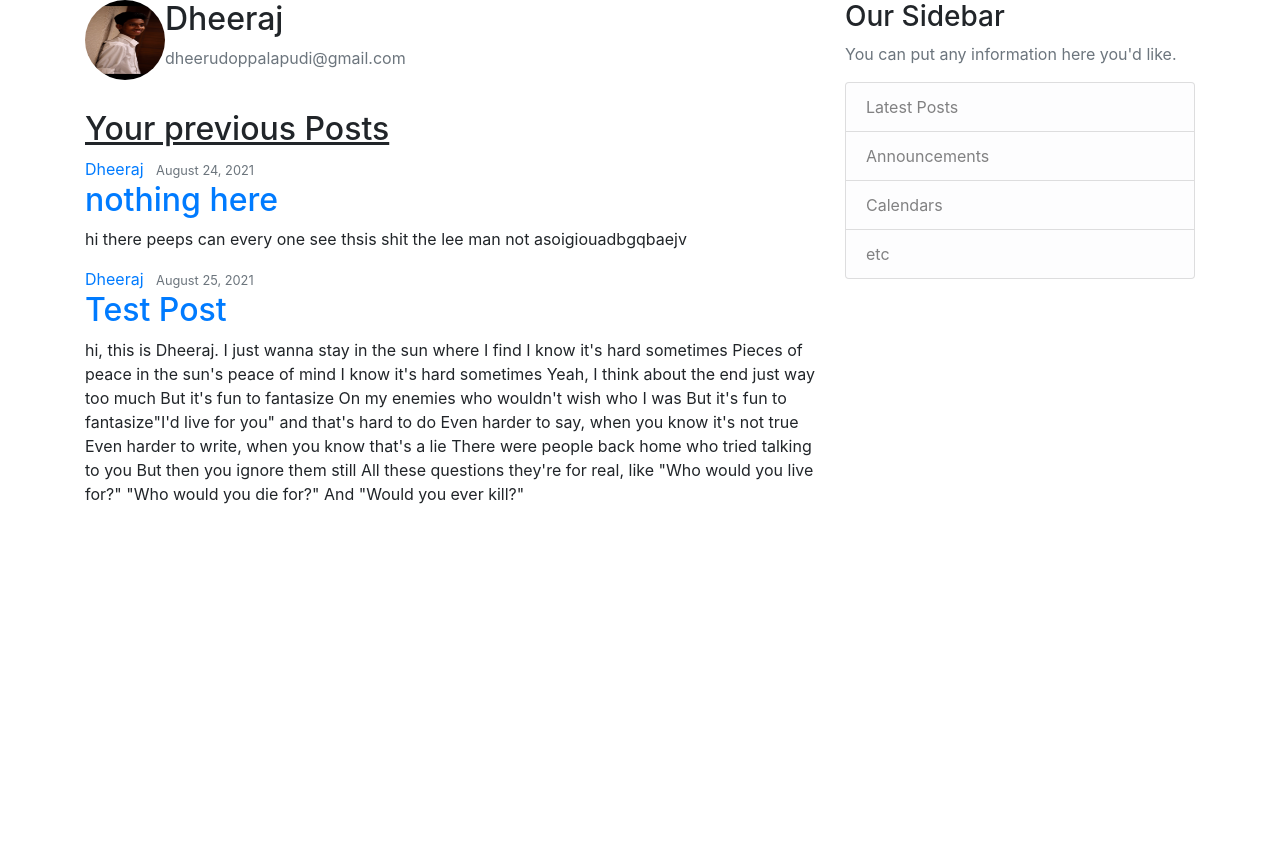
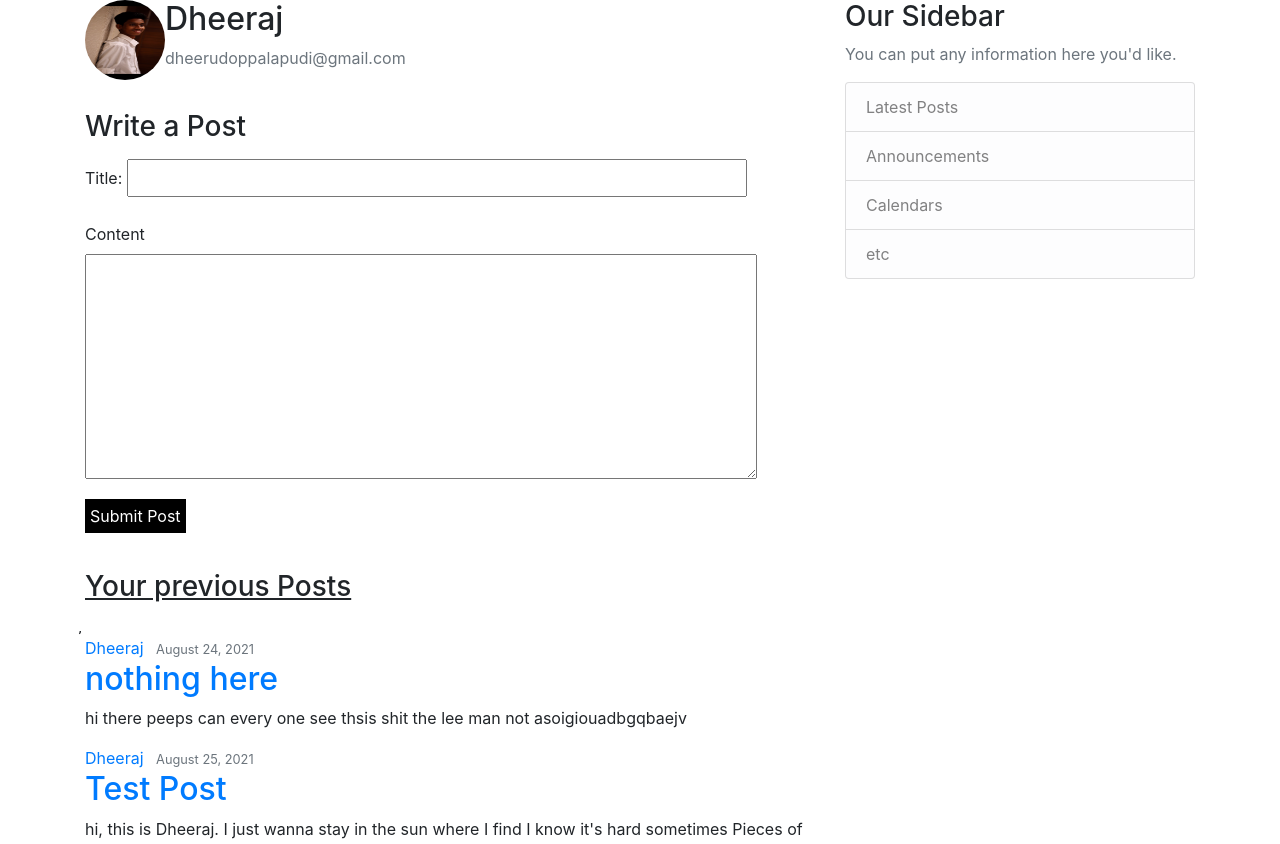
Before and after one commit to Dheerajdoppalapudi/Social-Network-Web-app, a Django app: a page that uses per_profile/users/templates/users/profile.html in a window 1280 px wide. Shown: the part 56-900 px from the top of the page. Before the commit the page ends 560 px from the top, so only its background shows below. Run offline with Django 3.2, Linux system fonts and the light colour scheme; a user stored in the database is signed in; data comes from the database, SQL or seed files in the repository; some libraries are stand-ins or nearby versions.

Commit message:
Update profile.html

```diff
--- a/per_profile/users/templates/users/profile.html
+++ b/per_profile/users/templates/users/profile.html
@@ -1,6 +1,42 @@
 {% extends "blog/base.html" %}
 {% load crispy_forms_tags %}
 {% block content %}
+<style>
+  *{
+    /* box-sizing: border-box; */
+  }
+  textarea {
+    width: 92%;
+    height: 50%;
+  }
+  .title-content{
+    display: block;
+  }
+  .write-post{
+    display: flex;
+    align-items: center;
+    justify-content: space-evenly;
+    height: 450px;
+    display: block;
+  }
+  .write-post button{
+    border: none;
+    background-color: black;
+    padding: 5px;
+    color: white;
+    margin-top: 20px;
+  }
+
+  .write-post input[type='text']{
+    width: 85%;
+    padding: 5px;
+  }
+  .write-post{
+    /* width: 100%;
+    height: 500px; */
+    /* border: 1px solid black; */
+  }
+</style>
 <div class="content-section">
   <div class="media">
     <img class="rounded-circle account-img" style="width: 80px; height: 80px" src="{{ user.profile.image.url }}">
@@ -11,7 +47,22 @@
   </div>
   <!-- FORM HERE -->
   <br>
-    <h2><u>Your previous Posts</u></h2>
+  <div class="write-post">
+
+    <form action="{% url 'addPost' %}" method="POST">
+      {% csrf_token %}
+      <h3 style="margin-bottom: 15px;">Write a Post</h3>
+      <div class="title-content">
+      <label>Title: </label>
+      <input type="text" id="title" name="title"></div><br>
+      <div class="content-area">
+      <label>Content</label>
+      <textarea id="data" name="data"></textarea>
+    </div>
+      <button type="submit">Submit Post</button>
+    </form>
+  </div>
+  <h3 style="margin-top: 10px;"><u>Your previous Posts</u></h3>̦
   {% for post in user_posts %}
   <article class="media content-section">
     <div class="media-body">
```
Lines whose indentation alone changed are shown as unchanged.
